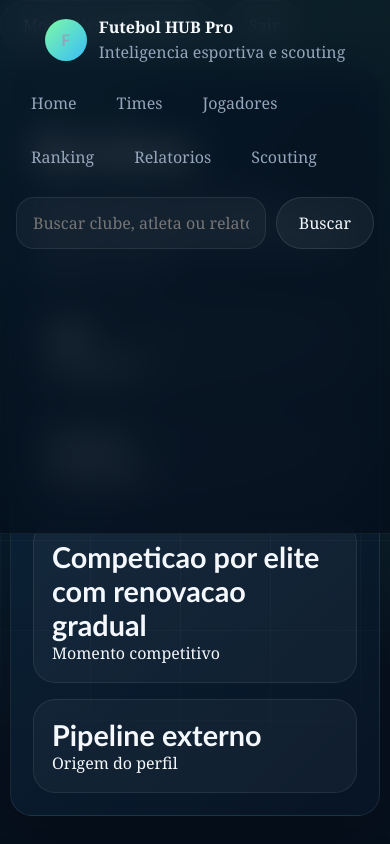
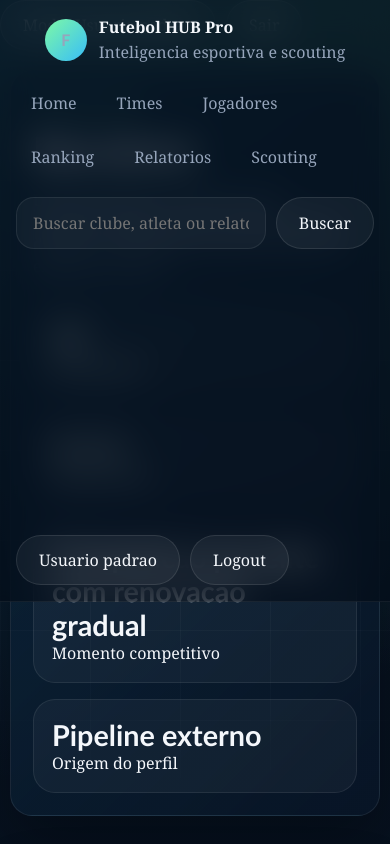
Before and after one commit to pedrooayres/Futebol-HUB---PROJETO-WEB-MOBILE, a Next.js app: page /times/barcelona in a window 390 px wide. Both pictures are taken after a click on the button 195 px from the left and 415 px from the top of the page. Shown: the top 844 px of the page. Built offline with nearby package versions, Linux system fonts and the light colour scheme.

Commit message:
feat: destaca salvar e adiciona logout

```diff
--- a/app/globals.css
+++ b/app/globals.css
@@ -150,6 +150,13 @@ img {
   flex-wrap: wrap;
 }
 
+.nav-session-actions {
+  display: flex;
+  gap: 10px;
+  flex-wrap: wrap;
+  align-items: center;
+}
+
 .access-overlay {
   position: fixed;
   inset: 0;
@@ -165,6 +172,8 @@ img {
   width: min(900px, 100%);
   display: grid;
   gap: 18px;
+  max-height: min(88vh, 920px);
+  overflow: auto;
 }
 
 .access-card {
@@ -213,6 +222,13 @@ img {
   display: grid;
   grid-template-columns: repeat(2, minmax(0, 1fr));
   gap: 14px;
+}
+
+.admin-editor-actions {
+  position: sticky;
+  bottom: 0;
+  padding-top: 14px;
+  background: linear-gradient(180deg, rgba(7, 17, 31, 0), rgba(7, 17, 31, 0.96) 32%);
 }
 
 .icon-mini-button {
@@ -1462,6 +1478,10 @@ img {
     justify-content: flex-start;
   }
 
+  .nav-session-actions {
+    width: 100%;
+  }
+
   .global-search-shell {
     max-width: none;
     width: 100%;
--- a/components/AdminEntityEditor.js
+++ b/components/AdminEntityEditor.js
@@ -45,37 +45,12 @@ const FIELD_CONFIG = {
 
 function buildInitialForm(type, entity) {
   const safeEntity = entity ?? {};
+  const fields = FIELD_CONFIG[type] || FIELD_CONFIG.reports;
 
-  if (type === "teams") {
-    return {
-      name: safeEntity.name || "",
-      league: safeEntity.league || "",
-      system: safeEntity.system || "",
-      phase: safeEntity.phase || "",
-      marketFocus: safeEntity.marketFocus || "",
-      reportSummary: safeEntity.reportSummary || ""
-    };
-  }
-
-  if (type === "players") {
-    return {
-      name: safeEntity.name || "",
-      club: safeEntity.club || "",
-      role: safeEntity.role || "",
-      status: safeEntity.status || "",
-      marketMoment: safeEntity.marketMoment || "",
-      reportSummary: safeEntity.reportSummary || ""
-    };
-  }
-
-  return {
-    subject: safeEntity.subject || "",
-    club: safeEntity.club || "",
-    status: safeEntity.status || "",
-    profileType: safeEntity.profileType || "",
-    marketWindow: safeEntity.marketWindow || "",
-    executiveSummary: safeEntity.executiveSummary || ""
-  };
+  return fields.reduce((accumulator, field) => {
+    accumulator[field.key] = safeEntity[field.key] || "";
+    return accumulator;
+  }, {});
 }
 
 export default function AdminEntityEditor({ open, onClose, type, entity }) {
@@ -109,8 +84,15 @@ export default function AdminEntityEditor({ open, onClose, type, entity }) {
   return (
     <div className="access-overlay">
       <div className="glass-panel access-modal">
-        <p className="panel-tag">Edicao manual</p>
-        <h2>{entity.name || entity.subject}</h2>
+        <div className="section-heading">
+          <div>
+            <p className="panel-tag">Edicao manual</p>
+            <h2>{entity.name || entity.subject}</h2>
+          </div>
+          <button type="button" className="primary-button" onClick={handleSave}>
+            Salvar
+          </button>
+        </div>
         <p>Essas alteracoes ficam disponiveis para o admin no navegador atual e sobrepoem os dados-base do perfil.</p>
 
         <div className="admin-editor-grid">
@@ -126,7 +108,7 @@ export default function AdminEntityEditor({ open, onClose, type, entity }) {
           ))}
         </div>
 
-        <div className="form-actions">
+        <div className="form-actions admin-editor-actions">
           <button type="button" className="primary-button" onClick={handleSave}>
             Salvar ajuste
           </button>
--- a/components/SiteNav.js
+++ b/components/SiteNav.js
@@ -2,6 +2,8 @@
 
 import Link from "next/link";
 import { usePathname } from "next/navigation";
+
+import { useAccess } from "@/components/AccessProvider";
 import GlobalSearch from "@/components/GlobalSearch";
 
 const navItems = [
@@ -15,6 +17,9 @@ const navItems = [
 
 export default function SiteNav() {
   const pathname = usePathname();
+  const { role, ready, logoutRole, reopenSelector } = useAccess();
+  const modeLabel =
+    role === "common" ? "Usuario padrao" : role === "professional" ? "Profissional" : "Admin";
 
   return (
     <header className="site-header">
@@ -44,6 +49,17 @@ export default function SiteNav() {
         </nav>
 
         <GlobalSearch />
+
+        {ready && role ? (
+          <div className="nav-session-actions">
+            <button type="button" className="ghost-button access-switcher" onClick={reopenSelector}>
+              {modeLabel}
+            </button>
+            <button type="button" className="ghost-button access-switcher" onClick={logoutRole}>
+              Logout
+            </button>
+          </div>
+        ) : null}
       </div>
     </header>
   );
```
